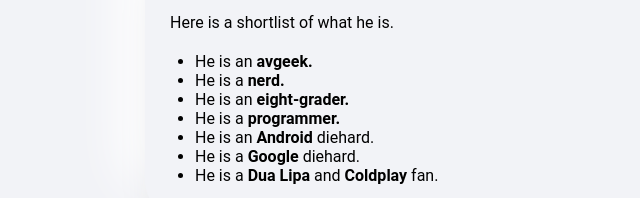
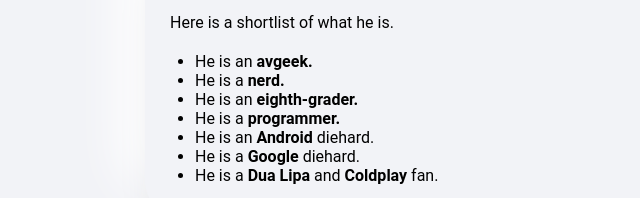
Before and after one commit to Piflyer/piflyer.github.io, a plain HTML site: page index.html in a window 1280 px wide. Shown: the part 553-751 px from the top of the page, 0-640 px from the left. Drawn offline with Linux system fonts and the light colour scheme.

Commit message:
Update index.html

```diff
--- a/index.html
+++ b/index.html
@@ -280,7 +280,7 @@
 <ul>
   <li>He is an <b>avgeek.</b></li>
   <li>He is a <b>nerd.</b></li>
-  <li>He is an <b>eight-grader.</b></li>
+  <li>He is an <b>eighth-grader.</b></li>
   <li>He is a <b>programmer.</b></li>
   <li>He is an <b>Android</b> diehard.</li>
   <li>He is a <b>Google</b> diehard.</li>
```
